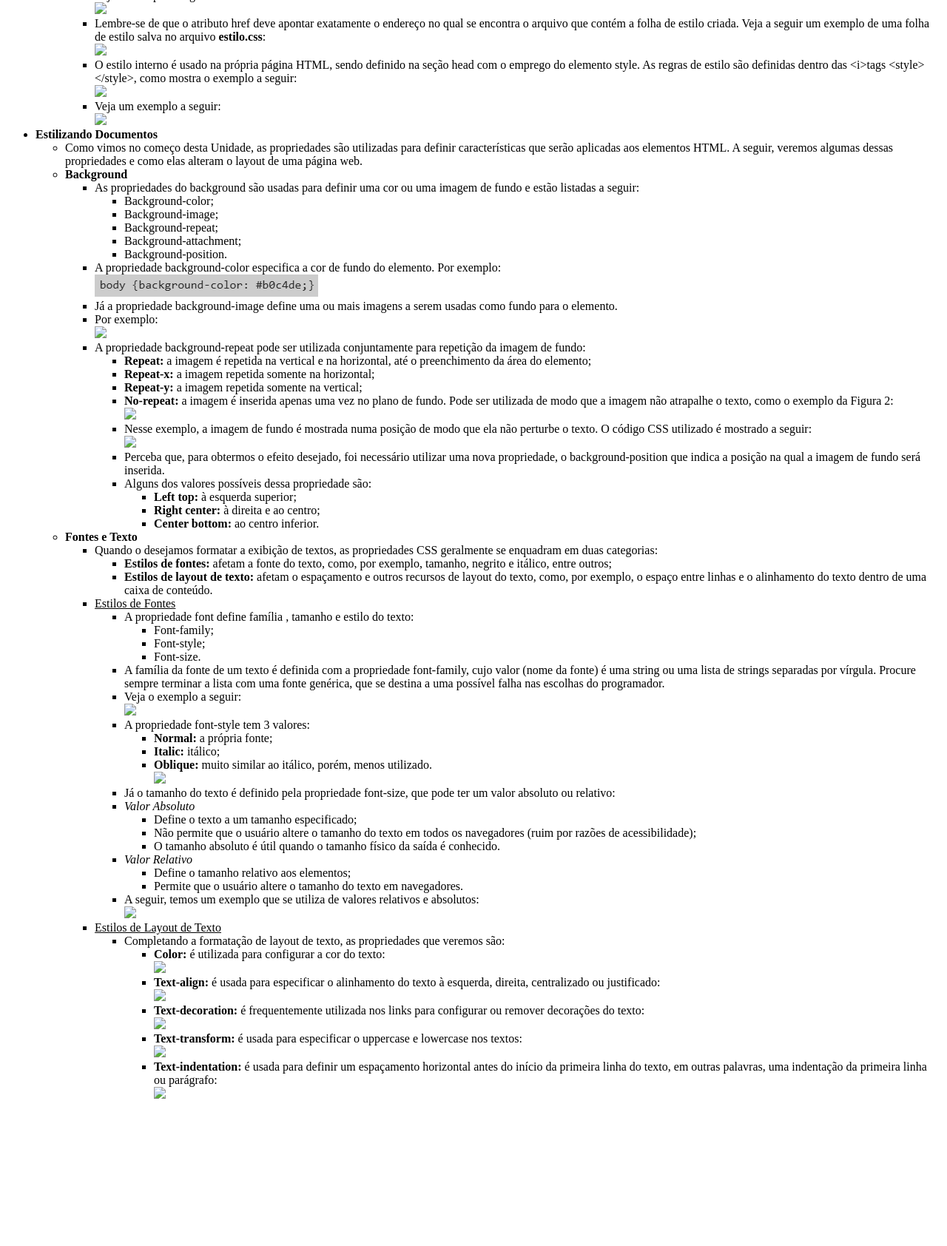
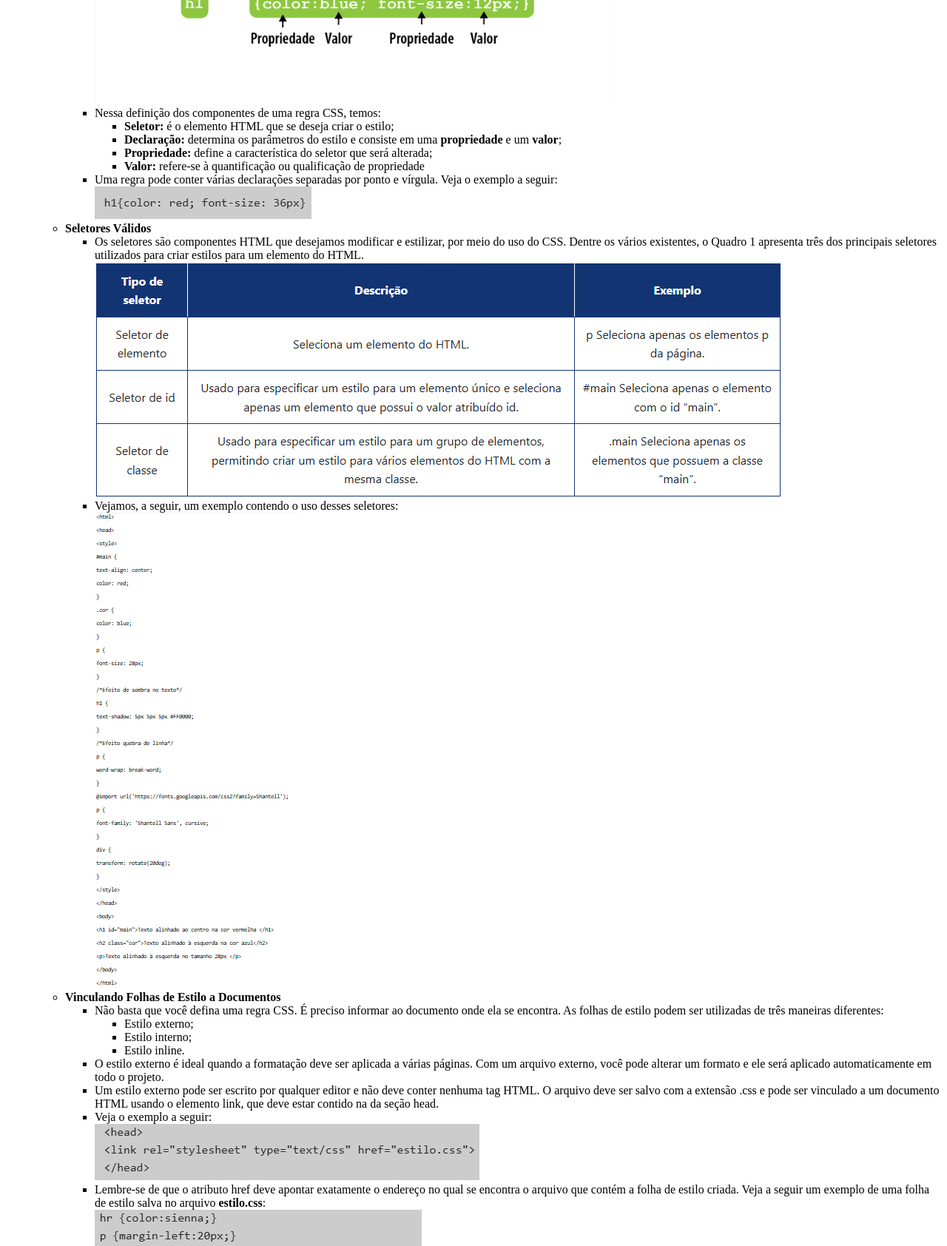
Before and after one commit to 300603/programacao_web, a plain HTML site: page index.html in a window 1280 px wide. Shown: the part 2146-3830 px from the top of the page at 74% size. Before the commit the page ends 3651 px from the top, so only its background shows below. Drawn offline with Linux system fonts and the light colour scheme; files whose address does not match are found by name.

Commit message:
Add files via upload

```diff
--- a/index.html
+++ b/index.html
@@ -82,7 +82,7 @@
                 <li>Tags HTML não são case sensitive;</li>
                 <li>Tags HTML quase sempre vêm em pares.</li>
                 <li><u>Exemplo:</u></li>
-                <img src="imagens/exemplo_html.png">
+                <img src="imagem/exemplo_html.png">
                 <li>Texto entre &lt html &gt e descreve a página web;</li>
                 <li>O texto entre &lt h1 &gt e &lt /h1 &gt é exibido como cabeçalho;</li>
                 <li>O texto entre &lt p &gt e &lt /p &gt é exibido como parágrafo.</li>
@@ -106,7 +106,7 @@
                 <li><b>Sintaxe CSS</b></li>
                 <ul>
                     <li>O CSS utiliza uma estrutura de sintaxe simples, na qual a regra é a unidade básica de uma folha de estilo e é composta de duas partes principais: um seletor e uma ou mais declarações, como apresentado na Figura 1.</li>
-                    <img src="imagens/regras_css.png">
+                    <img src="imagem/regras_css.png">
                     <li>Nessa definição dos componentes de uma regra CSS, temos:</li>
                     <ul>
                         <li><b>Seletor:</b> é o elemento HTML que se deseja criar o estilo;</li>
@@ -115,14 +115,14 @@
                         <li><b>Valor:</b> refere-se à quantificação ou qualificação de propriedade</li>
                     </ul>
                     <li>Uma regra pode conter várias declarações separadas por ponto e vírgula. Veja o exemplo a seguir:</li>
-                    <img src="imagens/codigo_regras_css.png">
+                    <img src="imagem/codigo_regras_css.png">
                 </ul>
                 <li><b>Seletores Válidos</b></li>
                 <ul>
                     <li>Os seletores são componentes HTML que desejamos modificar e estilizar, por meio do uso do CSS. Dentre os vários existentes, o Quadro 1 apresenta três dos principais seletores utilizados para criar estilos para um elemento do HTML.</li>
-                    <img src="imagens/principais_seletores_css.png">
+                    <img src="imagem/principais_seletores_css.png">
                     <li>Vejamos, a seguir, um exemplo contendo o uso desses seletores:</li>
-                    <img src="imagens/codigo_principais_seletores_css.png">
+                    <img src="imagem/codigo_principais_seletores_css.png">
                 </ul>
                 <li><b>Vinculando Folhas de Estilo a Documentos</b></li>
                 <ul>
@@ -135,13 +135,13 @@
                     <li>O estilo externo é ideal quando a formatação deve ser aplicada a várias páginas. Com um arquivo externo, você pode alterar um formato e ele será aplicado automaticamente em todo o projeto.</li>
                     <li>Um estilo externo pode ser escrito por qualquer editor e não deve conter nenhuma tag HTML. O arquivo deve ser salvo com a extensão .css e pode ser vinculado a um documento HTML usando o elemento link, que deve estar contido na da seção head.</li>
                     <li>Veja o exemplo a seguir:</li>
-                    <img src="imagens/exemplo_atributo_href.png">
+                    <img src="imagem/exemplo_atributo_href.png">
                     <li>Lembre-se de que o atributo href deve apontar exatamente o endereço no qual se encontra o arquivo que contém a folha de estilo criada. Veja a seguir um exemplo de uma folha de estilo salva no arquivo <b>estilo.css</b>:</li>
-                    <img src="imagens/exemplo_estilo_css.png">
+                    <img src="imagem/exemplo_estilo_css.png">
                     <li>O estilo interno é usado na própria página HTML, sendo definido na seção head com o emprego do elemento style. As regras de estilo são definidas dentro das &lt;i&gt;tags &lt;style&gt; &lt;/style&gt;, como mostra o exemplo a seguir:</li>
-                    <img src="imagens/exemplo_elemento_style.png">
+                    <img src="imagem/exemplo_elemento_style.png">
                     <li>Veja um exemplo a seguir:</li>
-                    <img src="imagens/exemplo_codigo_style_html.png">
+                    <img src="imagem/exemplo_codigo_style_html.png">
                 </ul>
             </ul>
             <li><b>Estilizando Documentos</b></li>
@@ -161,16 +161,16 @@
                     <img src="imagens/exemplo_background_css.png">
                     <li>Já a propriedade background-image define uma ou mais imagens a serem usadas como fundo para o elemento.</li>
                     <li>Por exemplo:</li>
-                    <img src="imagens/exemplo_background_imagem_css.png">
+                    <img src="imagem/exemplo_background_imagem_css.png">
                     <li>A propriedade background-repeat pode ser utilizada conjuntamente para repetição da imagem de fundo:</li>
                     <ul>
                         <li><b>Repeat:</b> a imagem é repetida na vertical e na horizontal, até o preenchimento da área do elemento;</li>
                         <li><b>Repeat-x:</b> a imagem repetida somente na horizontal;</li>
                         <li><b>Repeat-y:</b> a imagem repetida somente na vertical;</li>
                         <li><b>No-repeat:</b> a imagem é inserida apenas uma vez no plano de fundo. Pode ser utilizada de modo que a imagem não atrapalhe o texto, como o exemplo da Figura 2:</li>
-                        <img src="imagens/exemplo_no_repeat.png">
+                        <img src="imagem/exemplo_no_repeat.png">
                         <li>Nesse exemplo, a imagem de fundo é mostrada numa posição de modo que ela não perturbe o texto. O código CSS utilizado é mostrado a seguir:</li>
-                        <img src="imagens/imagem_de_fundo_mostrada_numa_posição_de_modo_que_ela_não_perturbe_o_texto.png">
+                        <img src="imagem/imagem_de_fundo_mostrada_numa_posição_de_modo_que_ela_não_perturbe_o_texto.png">
                         <li>Perceba que, para obtermos o efeito desejado, foi necessário utilizar uma nova propriedade, o background-position que indica a posição na qual a imagem de fundo será inserida.</li>
                         <li>Alguns dos valores possíveis dessa propriedade são:</li>
                         <ul>
@@ -197,13 +197,13 @@
                         </ul>
                         <li>A família da fonte de um texto é definida com a propriedade font-family, cujo valor (nome da fonte) é uma string ou uma lista de strings separadas por vírgula. Procure sempre terminar a lista com uma fonte genérica, que se destina a uma possível falha nas escolhas do programador.</li>
                         <li>Veja o exemplo a seguir:</li>
-                        <img src="imagens/exemplo_front_familia_css.png">
+                        <img src="imagem/exemplo_front_familia_css.png">
                         <li>A propriedade font-style tem 3 valores:</li>
                         <ul>
                             <li><b>Normal:</b> a própria fonte;</li>
                             <li><b>Italic:</b> itálico;</li>
                             <li><b>Oblique:</b> muito similar ao itálico, porém, menos utilizado.</li>
-                            <img src="imagens/exemplo_normal_italic_oblique.png">
+                            <img src="imagem/exemplo_normal_italic_oblique.png">
                         </ul>
                         <li>Já o tamanho do texto é definido pela propriedade font-size, que pode ter um valor absoluto ou relativo:</li>
                         <li><i>Valor Absoluto</i></li>
@@ -218,22 +218,22 @@
                             <li>Permite que o usuário altere o tamanho do texto em navegadores.</li>
                         </ul>
                         <li>A seguir, temos um exemplo que se utiliza de valores relativos e absolutos:</li>
-                        <img src="imagens/exemplo_valores_relativos_e_absolutos.png">
+                        <img src="imagem/exemplo_valores_relativos_e_absolutos.png">
                     </ul>
                     <li><u>Estilos de Layout de Texto</u></li>
                     <ul>
                         <li>Completando a formatação de layout de texto, as propriedades que veremos são:</li>
                         <ul>
                             <li><b>Color:</b> é utilizada para configurar a cor do texto:</li>
-                            <img src="imagens/exemplo_color.png">
+                            <img src="imagem/exemplo_color.png">
                             <li><b>Text-align:</b> é usada para especificar o alinhamento do texto à esquerda, direita, centralizado ou justificado:</li>
-                            <img src="imagens/exemplo_text_align.png">
+                            <img src="imagem/exemplo_text_align.png">
                             <li><b>Text-decoration:</b> é frequentemente utilizada nos links para configurar ou remover decorações do texto:</li>
-                            <img src="imagens/exemplo_text_decoration.png">
+                            <img src="imagem/exemplo_text_decoration.png">
                             <li><b>Text-transform:</b> é usada para especificar o uppercase e lowercase nos textos:</li>
-                            <img src="imagens/exemplo_text_transform.png">
+                            <img src="imagem/exemplo_text_transform.png">
                             <li><b>Text-indentation:</b> é usada para definir um espaçamento horizontal antes do início da primeira linha do texto, em outras palavras, uma indentação da primeira linha ou parágrafo:</li>
-                            <img src="imagens/exemplo_text_indentation.png">
+                            <img src="imagem/exemplo_text_indentation.png">
                         </ul>
                     </ul>
                 </ul>
```
